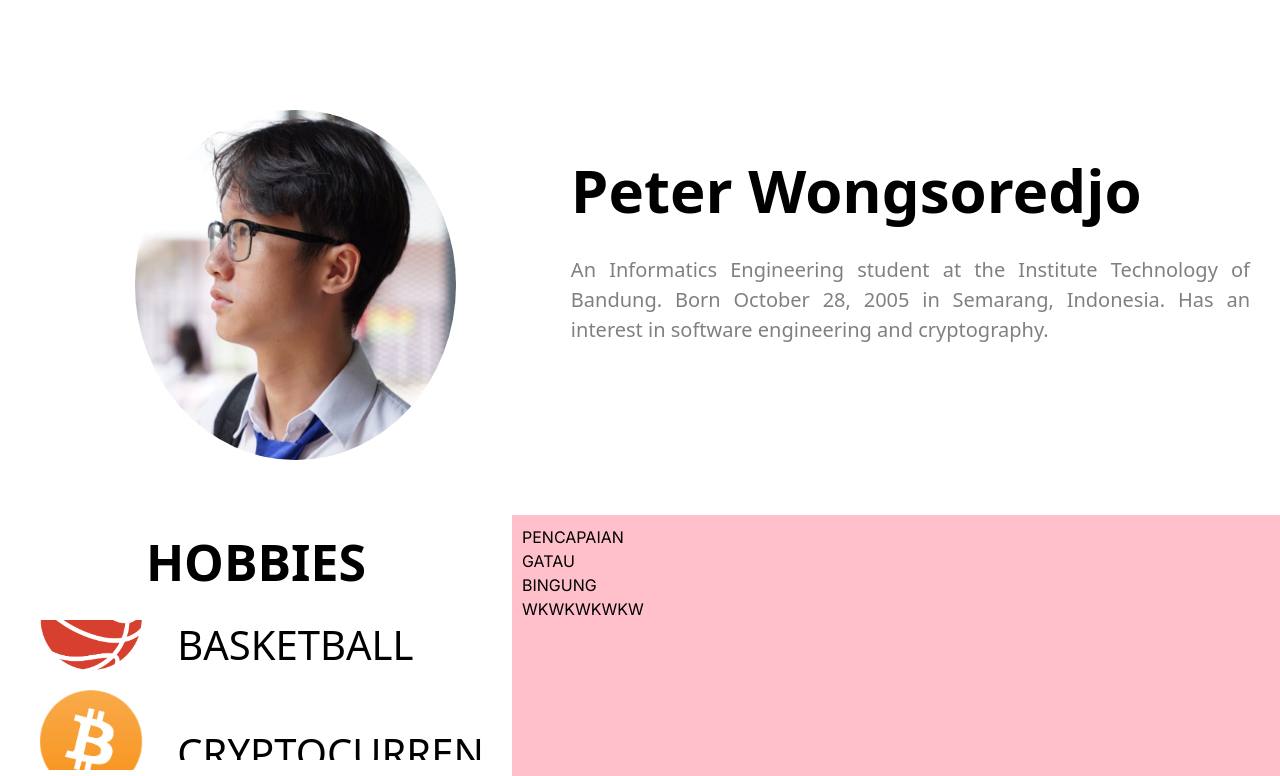
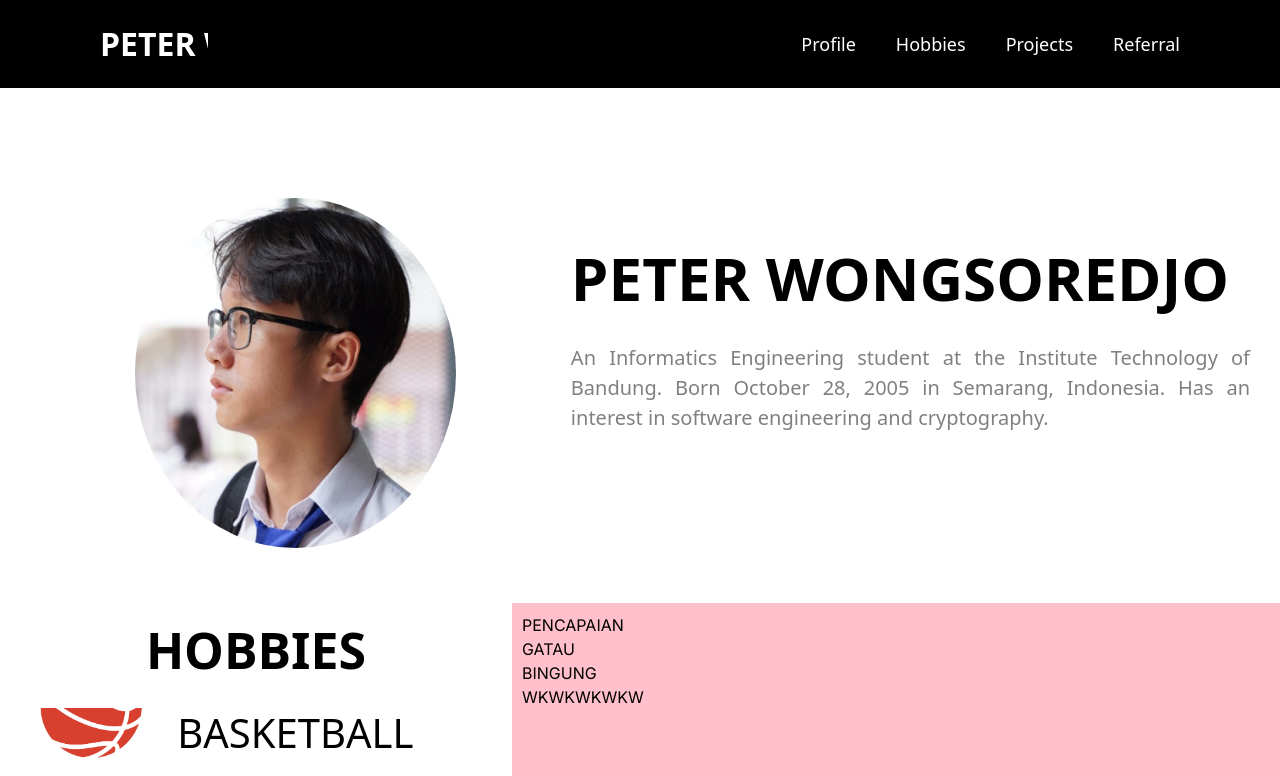
Before and after one commit to PeterWongsoredjo/SoftEng, a Next.js app: page / in a window 1280 px wide. Shown: the top 776 px of the page. Built offline with nearby package versions, Linux system fonts and the light colour scheme.

Commit message:
Addition: Added NavBar

```diff
--- a/app/page.tsx
+++ b/app/page.tsx
@@ -4,9 +4,19 @@ const Home = () => {
   return (
     <>
       <main className="main">
+        <header className='header'>
+          <a className='logo'>PETER WONGSOREDJO</a>
+
+          <nav className='navbar'>
+            <a href="#profile">Profile</a>
+            <a href="#Hobbies">Hobbies</a>
+            <a href="#Projects">Projects</a>
+            <a href="#Referral">Referral</a>
+          </nav>
+        </header>
         <div className="PAD">
         </div>
-        <div className="profile">
+        <div id='profile' className="profile">
           <div className="profile-pic">
           <img
             className="profile-image"
@@ -17,7 +27,7 @@ const Home = () => {
           <div className="Name-container">
             <div className="profile-name">
               <p className="Nama">
-                Peter Wongsoredjo
+                PETER WONGSOREDJO
               </p>
             </div>
             <div className="profile-desc">
@@ -28,7 +38,7 @@ const Home = () => {
             </div>
           </div>
         </div>
-        <div className="MnBnP">
+        <div id='Hobbies' className="MnBnP">
           <div className="MnB-container">
               <div className="MnB-title">
                 <p>HOBBIES</p>
@@ -61,7 +71,7 @@ const Home = () => {
             </div>
           </div>
         </div>
-        <div className="PnK">
+        <div id='Projects' className="PnK">
           <div className="PnK-title">
             <p>PROJECTS</p>
           </div>
@@ -126,7 +136,7 @@ const Home = () => {
             </div>
           </div>
         </div>
-        <div className="Referral">
+        <div id='Referral' className="Referral">
           <div className="Personal">
             <div className="WA">
               <div className="WA-img">
--- a/app/styles.css
+++ b/app/styles.css
@@ -1,5 +1,69 @@
+html{
+    scroll-behavior: smooth;
+}
+
 .main{
     background-color: white;
+}
+
+.header{
+    width: 100%;
+    padding: 20px 100px;
+    background: black;
+    display: flex;
+    justify-content: space-between;
+    align-items: center;
+    z-index: 100;
+}
+
+.logo{
+    font-size: 32px;
+    color: white;
+    font-weight: 700;
+    position: relative;
+    font-family: system-ui, -apple-system, BlinkMacSystemFont, 'Segoe UI', Roboto, Oxygen, Ubuntu, Cantarell, 'Open Sans', 'Helvetica Neue', sans-serif;
+}
+
+.logo::after{
+    content: '';
+    position: absolute;
+    top: 0;
+    right: 0;
+    bottom: 0;
+    left: 0;
+    background: black;
+    animation: typing 5s steps(100) infinite;
+}
+
+@keyframes typing{
+    5%{
+
+    }
+    10%{
+
+    }
+    50%{
+        left:100%;
+        margin: 0 -35px 0 35px;
+    }
+    100%{
+    }
+}
+
+.navbar a{
+    font-size: 18px;
+    font-weight: 500;
+    color: white;
+    margin-left: 40px;
+    display: inline-block;
+    transition: transform 0.3s ease;
+    font-family: system-ui, -apple-system, BlinkMacSystemFont, 'Segoe UI', Roboto, Oxygen, Ubuntu, Cantarell, 'Open Sans', 'Helvetica Neue', sans-serif;
+}
+
+.navbar a:hover{
+    transform: scale(1.2);
+    text-shadow: 0 0 10px white,
+                 0 0 10px white;
 }
 
 .PAD{
@@ -145,7 +209,7 @@ span{
     font-size: 50px;
     padding-top: 40px;
     padding-bottom: 30px;
-    font: oxygen;
+    font-family: system-ui, -apple-system, BlinkMacSystemFont, 'Segoe UI', Roboto, Oxygen, Ubuntu, Cantarell, 'Open Sans', 'Helvetica Neue', sans-serif;
     font-weight: bold;
 }
 
@@ -167,6 +231,7 @@ span{
 .KSEP-pic:hover, .LC-pic:hover, .INFEST-pic:hover, .PTD-pic:hover{
     transform: scale(1.3);
     z-index: 2;
+    transition: transform 0.3s ease;
 }
 
 .KSEP-text, .LC-text, .PTD-text, .INFEST-text{
@@ -193,6 +258,13 @@ span{
 .WA-img, .IG-img, .EM-img, .GH-img, .LI-img, .LN-img{
     height: 50px;
     width: 50px;
+    margin-right: 20px;
+}
+
+.WA-img:hover, .IG-img:hover, .EM-img:hover, .GH-img:hover, .LI-img:hover, .LN-img:hover{
+    transform: scale(1.2);
+    z-index: 2;
+    transition: transform 0.3s ease;
 }
 
 .Referral{
@@ -205,6 +277,8 @@ span{
     padding-left: 20px;
     padding-right: 20px;
     padding-bottom: 50px;
+    font-family: system-ui, -apple-system, BlinkMacSystemFont, 'Segoe UI', Roboto, Oxygen, Ubuntu, Cantarell, 'Open Sans', 'Helvetica Neue', sans-serif;
+    font-size: 18px;
 }
 
 .Referral p{
```
